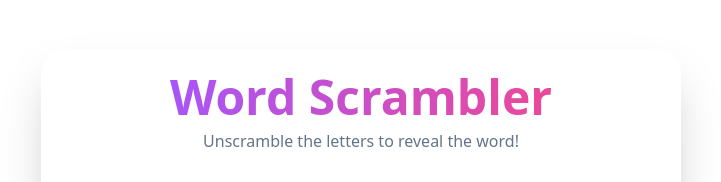
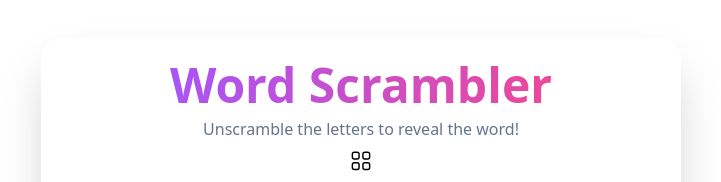
Before and after one commit to johnston-kweku/Word-Scrambler, a plain HTML site: page index.html in a window 1280 px wide. Shown: the top 182 px of the page, without its empty margins (279-1000 px from the left). Drawn offline with nearby package versions, Linux system fonts and the light colour scheme; the site is published under a folder, as on GitHub Pages, so addresses that start at the root find nothing.

```diff
--- a/index.html
+++ b/index.html
@@ -29,7 +29,7 @@
                 Unscramble the letters to reveal the word!
             </p>
             <div class="flex items-center justify-center">
-                <img id="category-menu" src="/images/menu.svg" class="w-6" alt="">
+                <img id="category-menu" src="images/menu.svg" class="w-6" alt="">
             </div>
         </header>
         <!-- Game stats -->
```
